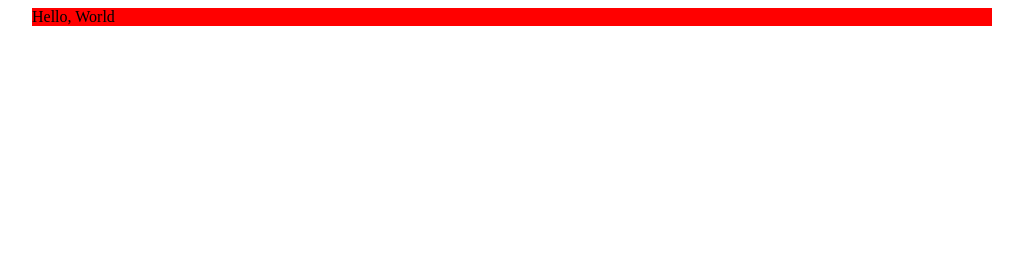
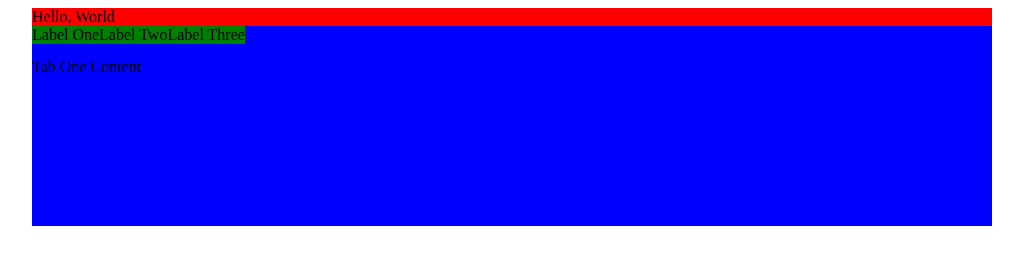
Before and after one commit to egavett/PersonalWebsite, a plain HTML site: page index.html in a window 1280 px wide. Shown: the whole page, without its empty margins (128-1151 px from the left). Drawn offline with Linux system fonts and the light colour scheme.

Commit message:
added some tabs that don't use js  (thanks youmightnotneedjs.com)

```diff
--- a/index.html
+++ b/index.html
@@ -5,5 +5,33 @@
 <body>
     <div class="frame">
         Hello, World
+
+
+        <div class="tabs">
+            <div class="tab">
+                <input type="radio" name="tabgroup" id="tab-1" checked>
+                <label for="tab-1">Label One</label>
+                <div class="content">
+                    <p>Tab One Content</p>
+                </div>
+            </div>
+
+            <div class="tab">
+                <input type="radio" name="tabgroup" id="tab-2">
+                <label for="tab-2">Label Two</label>
+                <div class="content">
+                    <p>Tab Two Content</p>
+                </div>
+            </div>
+
+            <div class="tab">
+                <input type="radio" name="tabgroup" id="tab-3">
+                <label for="tab-3">Label Three</label>
+                <div class="content">
+                    <p>Tab Three Content</p>
+                </div>
+            </div>
+        </div>
+
     </div>
 </body>
--- a/layout.css
+++ b/layout.css
@@ -3,3 +3,42 @@
     margin: 0 auto;
     background-color: red;
 }
+
+.tabs {
+  position: relative;
+  min-height: 200px;
+  background-color: blue;
+}
+
+.tab {
+  float: left;
+  background-color: green;
+}
+
+.tab label {
+  top: 1em;
+}
+
+
+.tab [type=radio] {
+  position: absolute;
+  height: 0;
+  width: 0;
+  overflow: hidden;
+  clip: rect(0, 0, 0, 0);
+}
+
+.content {
+  position: absolute;
+  top: 1em; left: 0; right: 0; bottom: 0;
+  opacity: 0;
+}
+
+[type=radio]:checked ~ label {
+  z-index: 2;
+}
+
+[type=radio]:checked ~ label ~ .content {
+  z-index: 1;
+  opacity: 1;
+}
```
